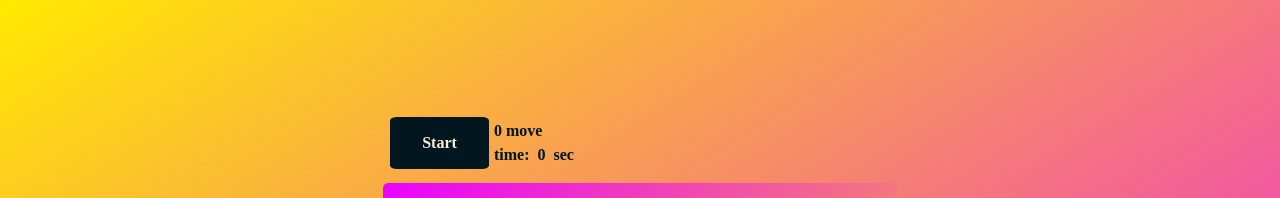
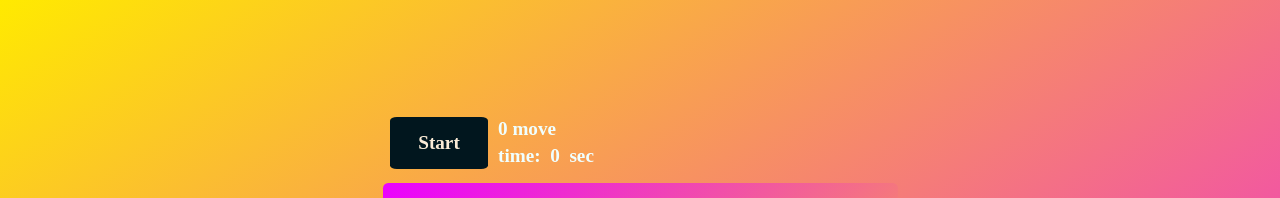
Before and after one commit to Refactor-FS-Bootcamp/js-memory-game---hackathon-Sreyajit, a plain HTML site: page index.html in a window 1280 px wide. Shown: the top 198 px of the page. Drawn offline with Linux system fonts and the light colour scheme.

Commit message:
hackathon complete

```diff
--- a/style.css
+++ b/style.css
@@ -24,7 +24,7 @@ body {
 	width: 500px;
 	height: 10%;
 	align-items: center;
-	gap: 5px;
+	gap: 2%;
 }
 .startButton {
 	display: flex;
@@ -37,6 +37,7 @@ body {
 	background-color: rgb(1, 22, 30);
 	color: antiquewhite;
 	font-weight: bolder;
+	font-size: larger;
 	cursor: pointer;
 }
 .counterAndTimer {
@@ -47,7 +48,10 @@ body {
 	/* border: 5px solid green; */
 	width: 80%;
 	height: 100%;
-	font-weight: bolder;
+	font-weight:900;
+	font-size: larger;
+	color:azure;
+	gap:3px;
 }
 .counter {
 	display: flex;
@@ -55,7 +59,6 @@ body {
 	height: 30%;
 	width: 100%;
 	/* border: 5px solid yellow; */
-	color: rgb(1, 22, 30);
 }
 .timer {
 	display: flex;
@@ -63,7 +66,6 @@ body {
 	height: 30%;
 	width: 100%;
 	/* border: 5px solid black; */
-	color: rgb(1, 22, 30);
 }
 .board {
 	background: linear-gradient(
```
